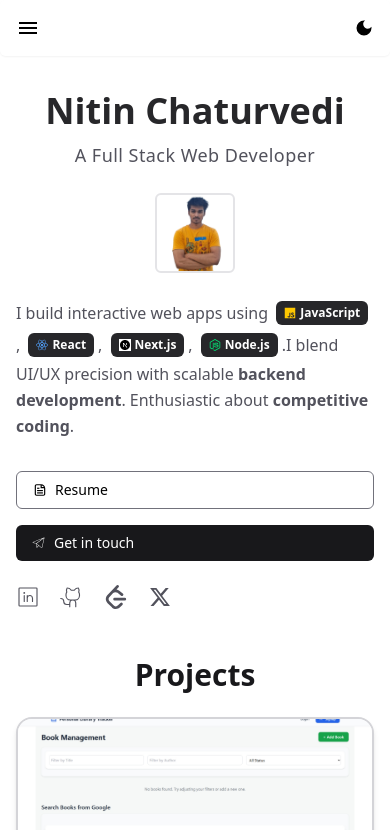
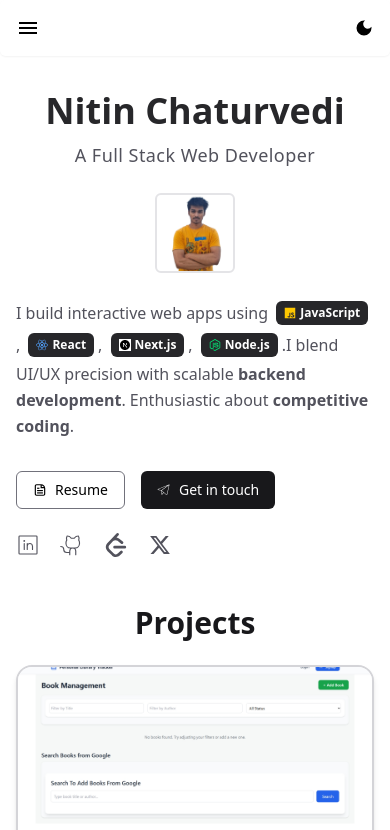
Before and after one commit to chaturvedinitin/PortfolioNitinChaturvedi, a React (Vite) app in the folder frontend/: page / in a window 390 px wide. Shown: the top 830 px of the page. Built offline with nearby package versions, Linux system fonts and the light colour scheme.

Commit message:
done for today

```diff
--- a/frontend/src/pages/Home.jsx
+++ b/frontend/src/pages/Home.jsx
@@ -84,12 +84,12 @@ const Home = () => {
         </div>
 
         {/* Buttons */}
-        <div className="mt-8 flex flex-col sm:flex-row gap-4">
+        <div className="mt-8 flex flex-row gap-4">
           <a
             href="https://docs.google.com/document/d/1mBTAJPTziFSIN2NueDyhPyVaDDzCWOuu/edit?usp=sharing"
             target="_blank"
             rel="noopener noreferrer"
-            className="flex items-center gap-2 text-sm sm:text-base border border-zinc-500 px-4 py-2 rounded-md hover:bg-zinc-100 transition"
+            className="flex justify-center items-center gap-2 text-sm sm:text-base border border-zinc-500 px-4 py-2 rounded-md hover:bg-zinc-100 transition"
           >
             <CgFileDocument />
             Resume
@@ -97,7 +97,7 @@ const Home = () => {
 
           <a
             href="mailto:chaturvediinitin@gmail.com"
-            className="flex items-center gap-2 text-sm sm:text-base bg-zinc-900 text-white px-4 py-2 rounded-md hover:bg-zinc-800 transition"
+            className="flex justify-center items-center gap-2 text-sm sm:text-base bg-zinc-900 text-white px-4 py-2 rounded-md hover:bg-zinc-800 transition"
           >
             <PiTelegramLogoThin />
             Get in touch
```
